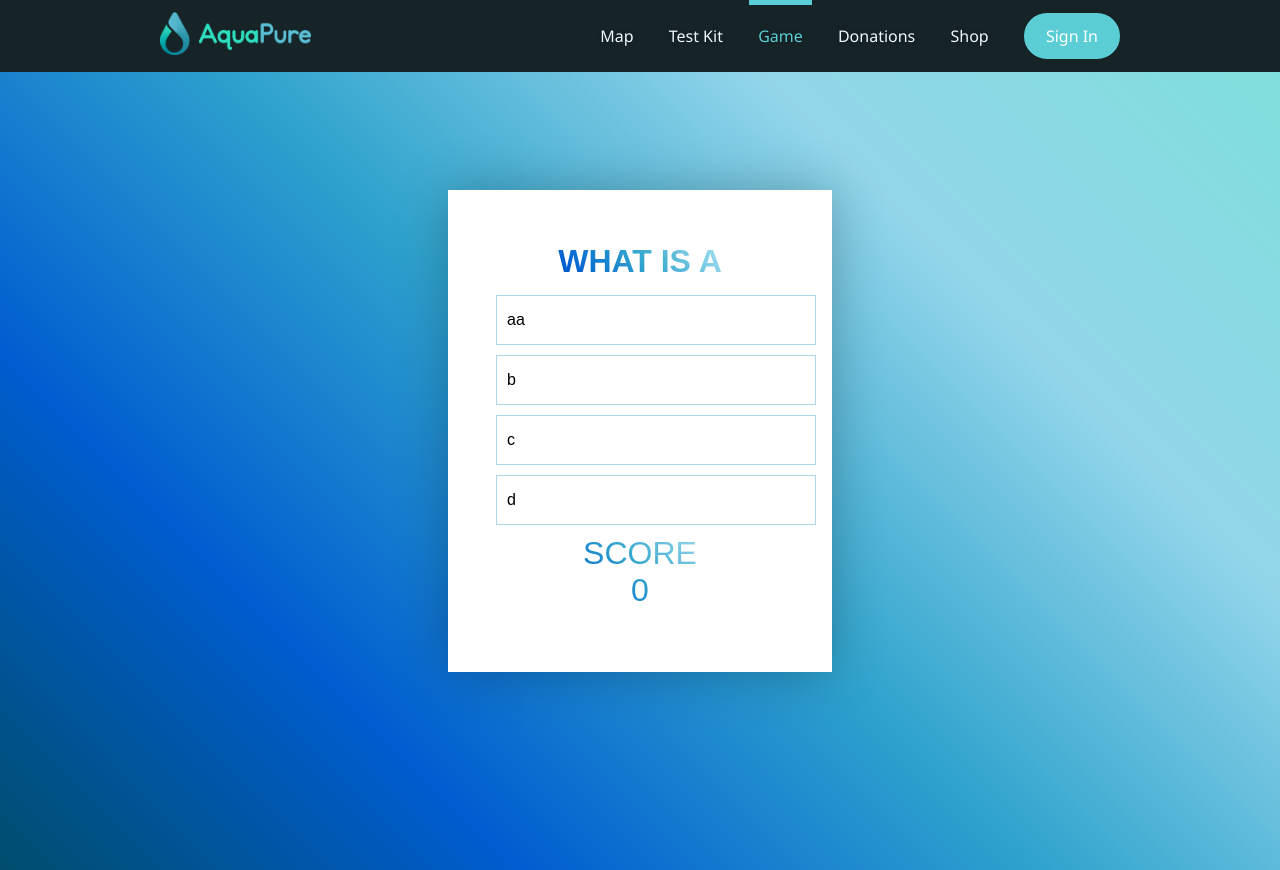
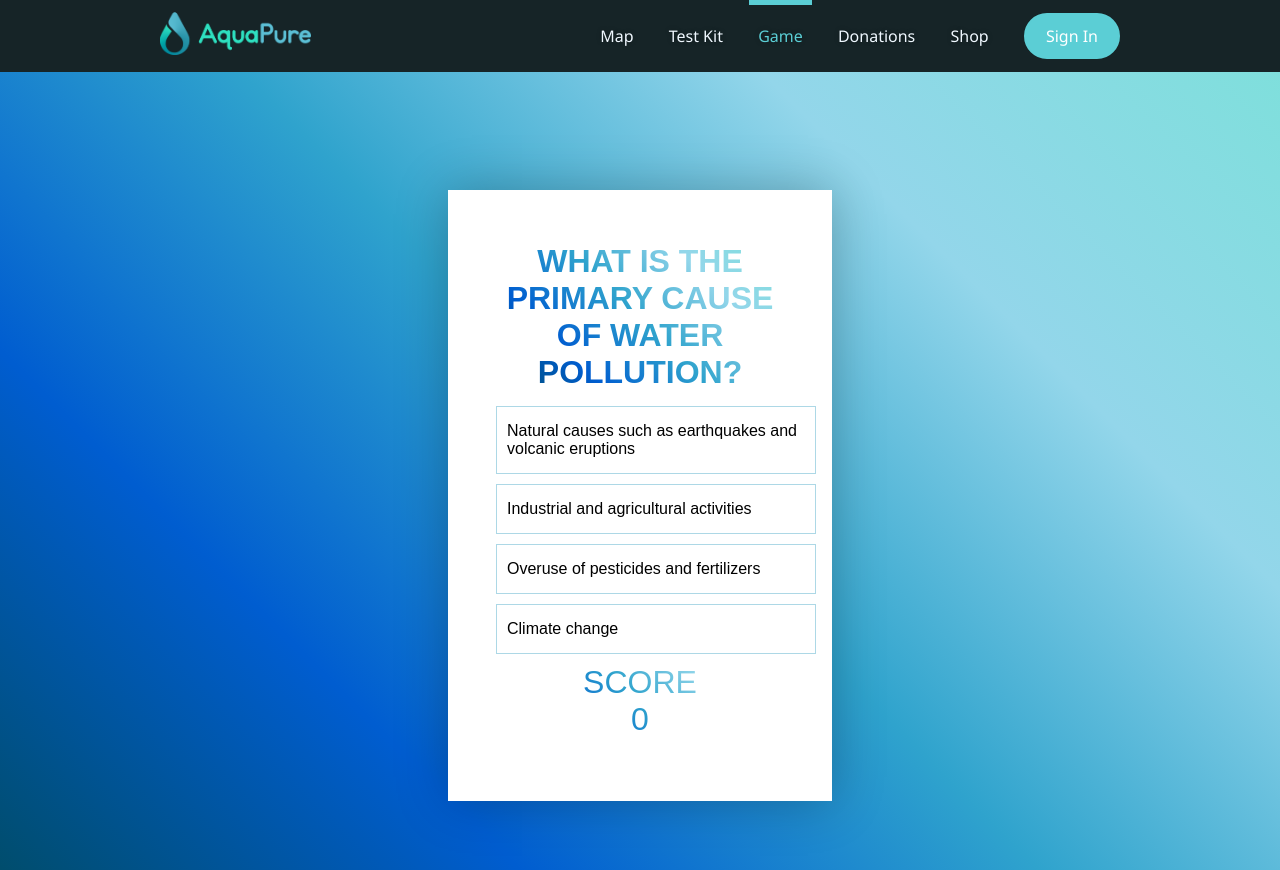
Before and after one commit to datMaul/AquaPure, a React (Create React App) app: page /game in a window 1280 px wide. Built offline with nearby package versions, Linux system fonts and the light colour scheme; what react-chatbot-kit would draw is missing.

Commit message:
Update Game.js
questions have been added

```diff
--- a/src/pages/game/Game.js
+++ b/src/pages/game/Game.js
@@ -22,35 +22,65 @@ const POINTS = 100
 
 var questions = [
   {
-      question: 'what is a',
+      question: 'What is the primary cause of water pollution?',
       choices:[
-      'aa',
-      'b',
-      'c',
-      'd',
+      'Natural causes such as earthquakes and volcanic eruptions',
+      'Industrial and agricultural activities',
+      'Overuse of pesticides and fertilizers',
+      'Climate change',
       ],
+      answer: 1,
+  },
+  {
+      question: 'What is the primary method for protecting biodiversity?',
+      choices:[
+          'Building more highways',
+          'Increasing the use of pesticides and fertilizers',
+          'Logging for paper and timber production',
+          'Establishing protected areas and conservation programs',
+          ],
+      answer: 3,
+  },
+  {
+      question: 'What is the primary method for reducing water scarcity?',
+      choices:[
+          'Efficient use of water and rainwater harvesting',
+          'Desalination',
+          'Building more dams',
+          'Diverting water from other sources',
+          ],
       answer: 0,
   },
   {
-      question: 'what is b',
+      question: 'What is the primary method for reducing ocean acidification?',
       choices:[
-          'a',
-          'bb',
-          'c',
-          'd',
+          'Increasing the use of fertilizers and pesticides',
+          'Reducing carbon emissions',
+          'Building more offshore oil rigs',
+          'Exploiting ocean resources',
           ],
       answer: 1,
   },
   {
-      question: 'what is c',
+      question: 'What is the primary source of plastic pollution in the ocean?',
       choices:[
-          'a',
-          'b',
-          'cc',
-          'd',
+          'Shipwrecks',
+          'Improper disposal of plastic waste by individuals and industries',
+          'Underwater volcanic eruptions',
+          'Tsunamis',
+          ],
+      answer: 1,
+  },
+  {
+      question: 'What is the primary method for conserving water?',
+      choices:[
+          'Desalination',
+          'Building dams',
+          'Rainwater harvesting and efficient use',
+          'Diverting water from other sources',
           ],
       answer: 2,
-  }
+  },
 ]
 
 function newGame(){
```
